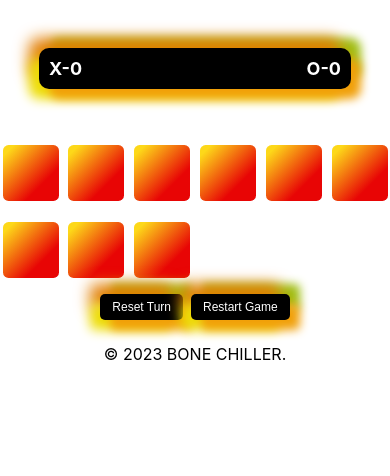
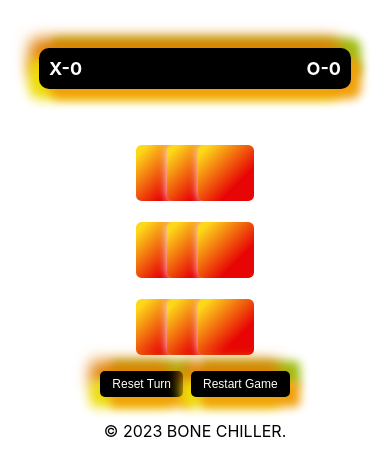
Before and after one commit to SID-DIQ/Tic-Tac_Toe--Game, a React (Create React App) app: page / in a window 390 px wide. Shown: the top 476 px of the page. Built offline with nearby package versions, Linux system fonts and the light colour scheme.

Commit message:
The Final Stage Of Cooking

```diff
--- a/src/Components/Board/Board.css
+++ b/src/Components/Board/Board.css
@@ -1,31 +1,31 @@
 .board {
     display: grid;
-    grid-template-columns: repeat(auto-fill, minmax(6rem, 1fr));
+    grid-template-columns: repeat(3, minmax(0, 0.07fr));
     gap: 1rem;
     place-items: center;
     justify-content: center;
+    max-width: 100%;
 }
-
-
-@media screen and (max-width: 500px) {
+@media screen and (max-width: 768px) {
     .board {
-        grid-template-columns: repeat(auto-fill, minmax(4rem, 1fr));
         gap: 0.5rem;
     }
 }
 
-
-@media screen and (max-width: 411px) {
+@media screen and (max-width: 480px) {
     .board {
-        grid-template-columns: repeat(auto-fill, minmax(3.5rem, 1fr));
         gap: 0.3rem;
     }
 }
 
+@media screen and (max-width: 375px) {
+    .board {
+        gap: 0.2rem;
+    }
+}
 
 @media screen and (max-width: 320px) {
     .board {
-        grid-template-columns: repeat(auto-fill, minmax(3rem, 1fr));
-        gap: 0.2rem;
+        gap: 0.1rem;
     }
 }
```
